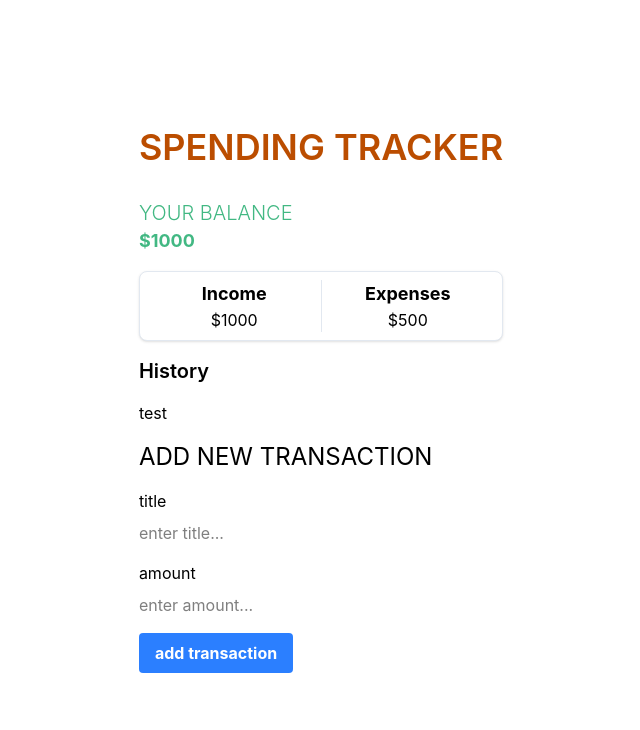
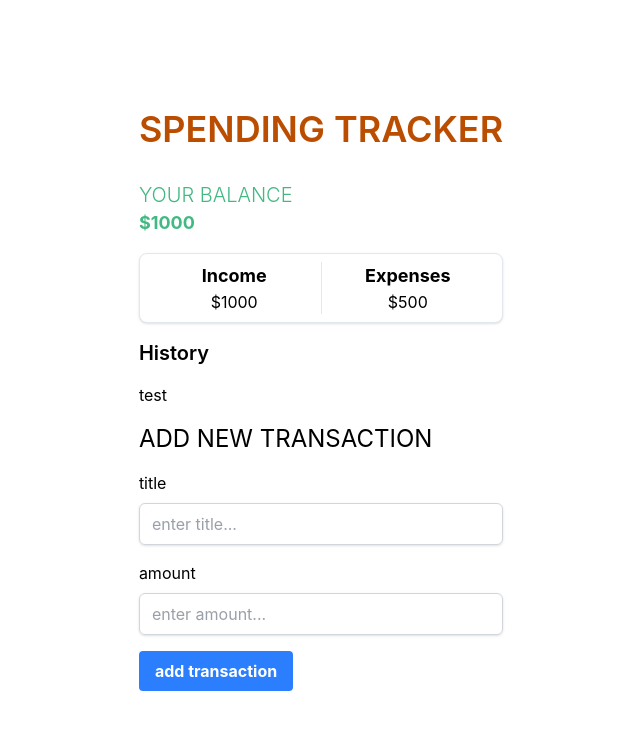
Before and after one commit to edvillatoro2/spending-tracker, a Vue app: page / in a window 1280 px wide. Shown: the top 730 px of the page, without its empty margins (319-959 px from the left). Built offline with nearby package versions, Linux system fonts and the light colour scheme.

Commit message:
input styling

```diff
--- a/src/components/AddTransaction.vue
+++ b/src/components/AddTransaction.vue
@@ -4,11 +4,21 @@
     <form action="" @submit.prevent="handleSubmit">
       <div class="flex flex-col gap-2 mb-4">
         <label for="text">title</label>
-        <input type="text" id="text" placeholder="enter title..." />
+        <input
+          type="text"
+          id="text"
+          class="w-full px-3 py-2 text-gray-700 border border-gray-300 rounded-md shadow-sm focus:outline-none focus:border-blue-500 hover:border-gray-400"
+          placeholder="enter title..."
+        />
       </div>
       <div class="flex flex-col gap-2 mb-4">
         <label for="amount">amount</label>
-        <input type="number" id="amount" placeholder="enter amount..." />
+        <input
+          type="number"
+          id="amount"
+          class="w-full px-3 py-2 text-gray-700 border border-gray-300 rounded-md shadow-sm focus:outline-none focus:border-blue-500 hover:border-gray-400"
+          placeholder="enter amount..."
+        />
       </div>
       <button
         class="bg-blue-500 hover:bg-blue-700 text-white font-bold py-2 px-4 rounded cursor-pointer"
```
